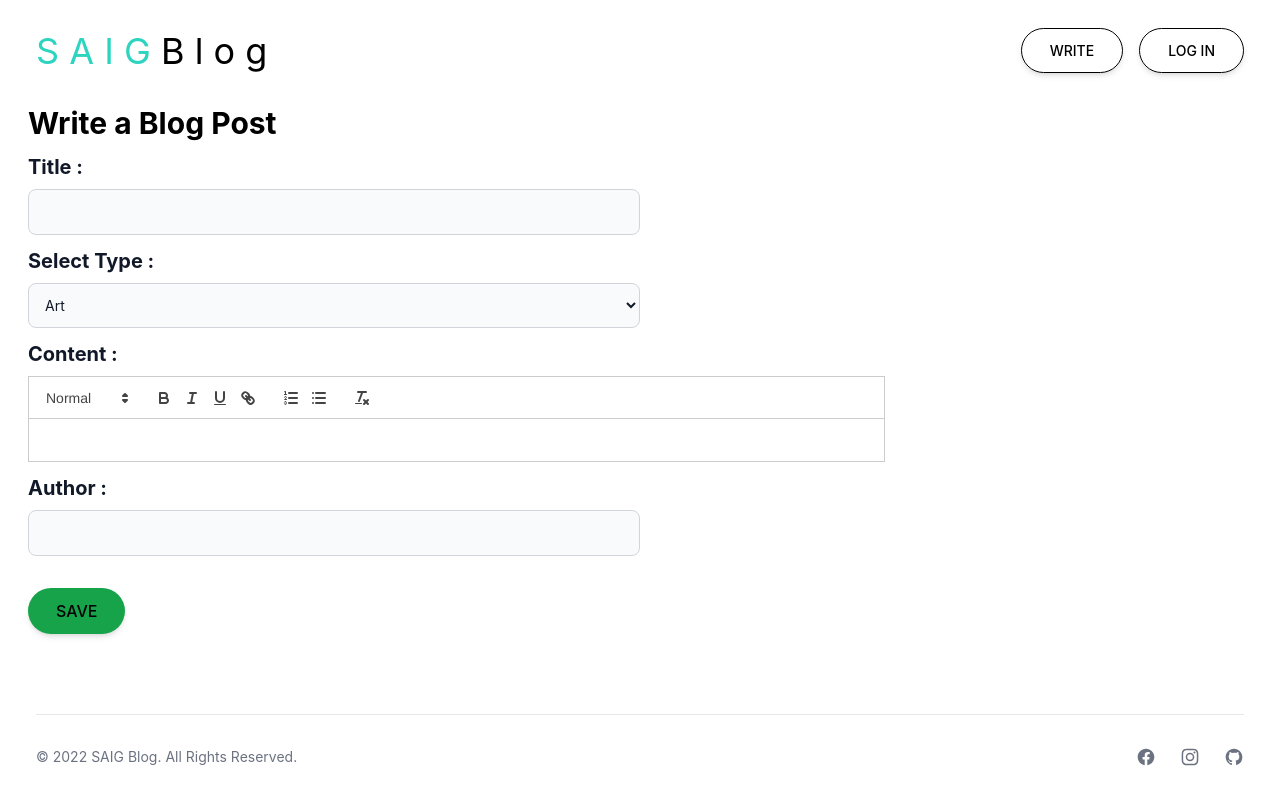
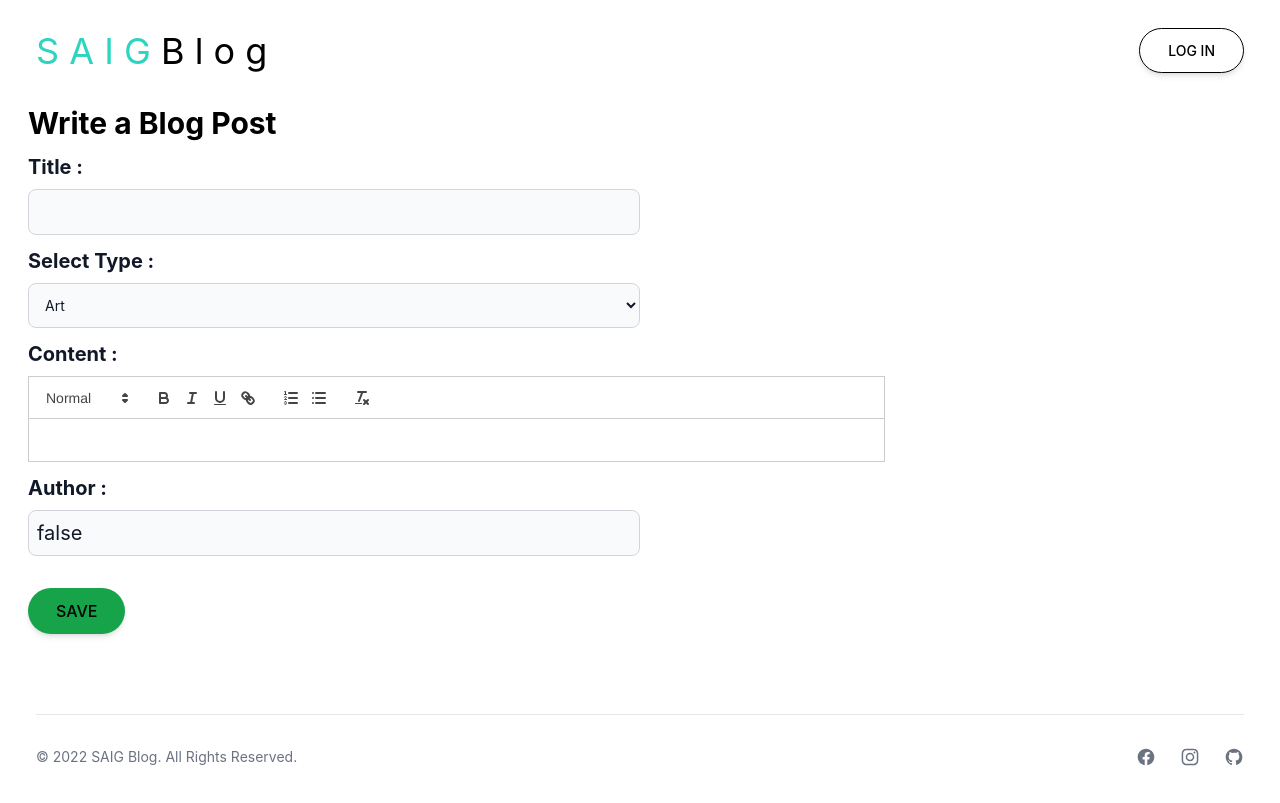
Before and after one commit to worachote1/SAIG-Blog, a React (Create React App) app in the folder client/: page /create in a window 1280 px wide. Built offline with nearby package versions, Linux system fonts and the light colour scheme.

Commit message:
Feature for the same admin

```diff
--- a/client/src/components/Form.js
+++ b/client/src/components/Form.js
@@ -7,13 +7,14 @@ import Swal from 'sweetalert2'
 import ReactQuill from 'react-quill';
 import 'react-quill/dist/quill.snow.css';
 
+import { getUser } from '../services/authorize'
 
 const Form = () => {
 
     const [title, setTitle] = useState("")
     const [content, setContent] = useState("")
     const [prn_type, set_prn_type] = useState("Art")
-    const [author, setAuthor] = useState("")
+    const [author, setAuthor] = useState(getUser())
 
     const submitForm = (e) => {
         e.preventDefault();
@@ -30,8 +31,7 @@ const Form = () => {
                 //clear form
                 setTitle("")
                 setContent("")
-                set_prn_type(prn_type)
-                setAuthor("")
+                set_prn_type("Art")
             })
             .catch((err) => {
                 //err.res.data.msg_err
@@ -99,8 +99,7 @@ const Form = () => {
          dark:bg-gray-700 dark:border-gray-600 dark:placeholder-gray-400 dark:text-white
          focus:outline-none
          md:text-xl
-        " value={author}
-            onChange={(e) => setAuthor(e.target.value)}
+        " value={author} disabled
                         />
                     </div>
 
--- a/client/src/components/Login.js
+++ b/client/src/components/Login.js
@@ -1,30 +1,32 @@
-import React, { useState } from 'react'
+import React, { useState, useEffect } from 'react'
 import Footer from './Footer';
 import axios from 'axios';
 import Swal from 'sweetalert2'
-import {authenticate} from '../services/authorize'
-import  { useNavigate } from 'react-router-dom'
+import { authenticate } from '../services/authorize'
+import { useNavigate } from 'react-router-dom'
+
+import { getUser } from '../services/authorize';
 
 const Login = () => {
 
-  const [username,setUserName] = useState("")
-  const [password,setPassword] = useState("")
+  const [username, setUserName] = useState("")
+  const [password, setPassword] = useState("")
 
   const navigate = useNavigate();
 
   const submitLoginForm = (e) => {
     e.preventDefault();
     console.log("Gonna req GG")
-    axios.post(`${process.env.REACT_APP_API}/login`,{username,password})
-    .then((res)=>{
+    axios.post(`${process.env.REACT_APP_API}/login`, { username, password })
+      .then((res) => {
         //Login success
         console.log(res)
-      authenticate(res,()=>{
+        authenticate(res, () => {
           // navigate to /
           navigate('/');
         })
       })
-    .catch((err)=>{
+      .catch((err) => {
         // console.log("error login !")
         // console.log(err.response.data.err_login)
         Swal.fire({
@@ -33,8 +35,13 @@ const Login = () => {
           text: `${err.response.data.err_login}`
         })
       })
+  }
 
-}
+  //if admin is already log in , can not go to login route
+  //redirect it back to / path
+  useEffect((() => {
+    getUser() && navigate('/')
+  }), [])
 
   return (
 
@@ -71,7 +78,7 @@ const Login = () => {
                   id="exampleFormControlInput2"
                   value={username}
                   placeholder="Username"
-                  onChange={(e)=>setUserName(e.target.value)}
+                  onChange={(e) => setUserName(e.target.value)}
                 />
               </div>
 
@@ -82,7 +89,7 @@ const Login = () => {
                   id="exampleFormControlInput2"
                   value={password}
                   placeholder="Password"
-                  onChange={(e)=>setPassword(e.target.value)}
+                  onChange={(e) => setPassword(e.target.value)}
                 />
               </div>
 
--- a/client/src/components/NavBar.js
+++ b/client/src/components/NavBar.js
@@ -44,7 +44,7 @@ const NavBar = () => {
             <div>
 
                 {/* Go create page */}
-                {(true) && <Link to='/create'>
+                {getUser() && <Link to='/create'>
                     <button className='hidden
                 px-7 py-3 mx-2 bg-transparent rounded-full text-black font-medium text-sm leading-snug uppercase shadow-md hover:bg-teal-600 hover:shadow-lg focus:bg-green-600 focus:shadow-lg focus:outline-none focus:ring-0 active:bg-blue-800 active:shadow-lg transition duration-150 ease-in-out"
              md:inline-block'>
@@ -67,7 +67,10 @@ const NavBar = () => {
                     <button className='hidden
                     "px-7 py-3 mx-2 bg-transparent text-black rounded-full font-medium text-sm leading-snug uppercase  shadow-md hover:bg-red-600 hover:shadow-lg focus:bg-red-600 focus:shadow-lg focus:outline-none focus:ring-0 active:bg-blue-800 active:shadow-lg transition duration-150 ease-in-out"
              md:inline-block'
-                    onClick={()=>logout(() => {navigate('/')})}
+                    onClick={() => logout(() => {
+                        navigate('/')
+                        window.location.reload(false)
+                        })}
                     >
                         Log out
                     </button>
@@ -131,9 +134,10 @@ const NavBar = () => {
                             {getUser() && <a>
                                 <button className='
                     px-7 py-3 mt-2 bg-transparent text-black rounded-full font-medium text-sm leading-snug uppercase  shadow-md hover:bg-red-600 hover:shadow-lg focus:bg-red-600 focus:shadow-lg focus:outline-none focus:ring-0 active:bg-blue-800 active:shadow-lg transition duration-150 ease-in-out'
-                                    onClick={()=>logout(() => {
+                                    onClick={() => logout(() => {
                                         navigate('/')
-                                        window.location.reload(false)})}
+                                        window.location.reload(false)
+                                    })}
                                 >
                                     Log out
                                 </button>
--- a/client/src/components/ShowBlogs.js
+++ b/client/src/components/ShowBlogs.js
@@ -158,8 +158,8 @@ const ShowBlogs = () => {
                     <p className='font-light'>Author : {blog.author} </p>
                     <p className='font-light'>Published : {new Date(blog.createdAt).toLocaleString()}</p>
 
-                    {/* only admin with token can use update and delete feature */}
-                    {getUser() &&
+                    {/* only the same admin with token can use update and delete feature */}
+                    {getUser()==blog.author &&
                         <div className='mt-2'>
                             <Link to={`/blog/update/${blog.slug}`}>
                                 <button className='mr-2 bg-transparent rounded-full text-black font-medium  uppercase shadow-md hover:bg-green-500 hover:text-white focus:shadow-lg focus:outline-none transition duration-150 ease-in-out'>
@@ -184,8 +184,8 @@ const ShowBlogs = () => {
                     <div>{parse(blog.content.substring(0, 220))} <span className='font-light'>...</span></div>
                     <p className='font-light'>Author : {blog.author} </p>
                     <p className='font-light'>Published : {new Date(blog.createdAt).toLocaleString()}</p>
-                    {/* only admin with token can use update and delete feature */}
-                    {getUser() &&
+                    {/* only the same admin with token can use update and delete feature */}
+                    {getUser()==blog.author &&
                         <div className='mt-2'>
                             <Link to={`/blog/update/${blog.slug}`}>
                                 <button className='mr-2 bg-transparent rounded-full text-black font-medium  uppercase shadow-md hover:bg-green-500 hover:text-white focus:shadow-lg focus:outline-none transition duration-150 ease-in-out'>
--- a/client/src/components/UpdateForm.js
+++ b/client/src/components/UpdateForm.js
@@ -13,7 +13,7 @@ const UpdateForm = () => {
     const [title, setTitle] = useState("")
     const [content, setContent] = useState("")
     const [prn_type, set_prn_type] = useState("Art")
-    const [author, setAuthor] = useState("")
+    const [author, setAuthor] = useState()
 
     const {slug} = useParams()
 
@@ -119,8 +119,7 @@ const UpdateForm = () => {
          dark:bg-gray-700 dark:border-gray-600 dark:placeholder-gray-400 dark:text-white
          focus:outline-none
          md:text-xl
-        " value={author}
-                            onChange={(e) => setAuthor(e.target.value)}
+        " value={author} disabled
                         />
                     </div>
 
```
Lines whose indentation alone changed are shown as unchanged.
